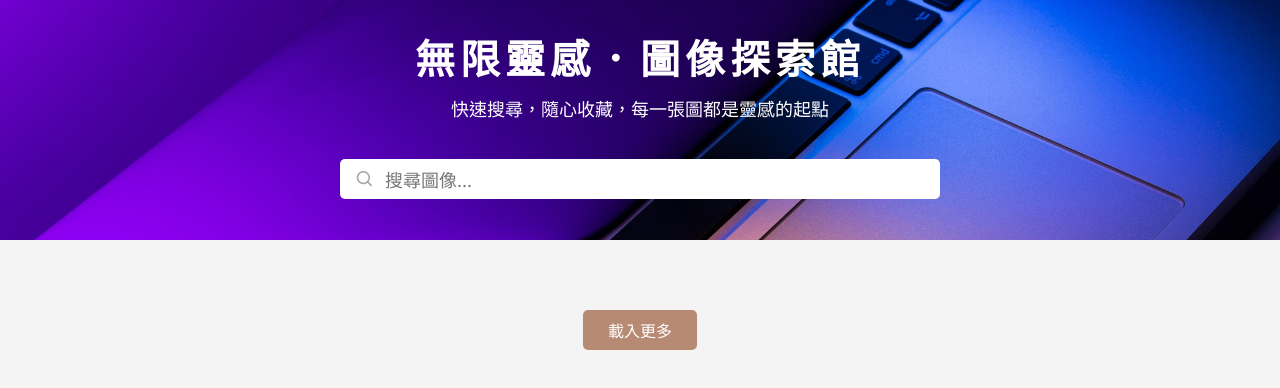
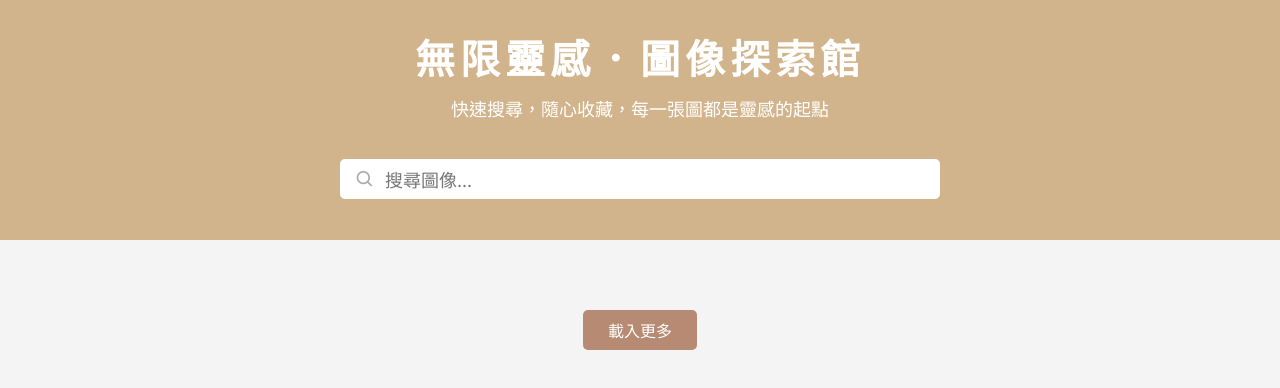
Before and after one commit to HanJing1027/Pic_Quest, a website with bundled scripts: page index.html in a window 1280 px wide. Built offline with nearby package versions, Linux system fonts and the light colour scheme; some packages are replaced by stand-ins of ours; no server answers; files whose address does not match are found by name.

Commit message:
style: 更改 header 圖片背景為純色塊

```diff
--- a/style/style.scss
+++ b/style/style.scss
@@ -9,11 +9,9 @@ body {
 }
 
 .search-container {
-  width              : 100%;
-  height             : 30vh;
-  background-image   : url("../images/search-img.jpg");
-  background-size    : cover;
-  background-position: center;
+  width           : 100%;
+  height          : 30vh;
+  background-color: tan;
 
   .content {
     width          : 100%;
```
Also changed, not shown: style/style.css, 1 other file.
